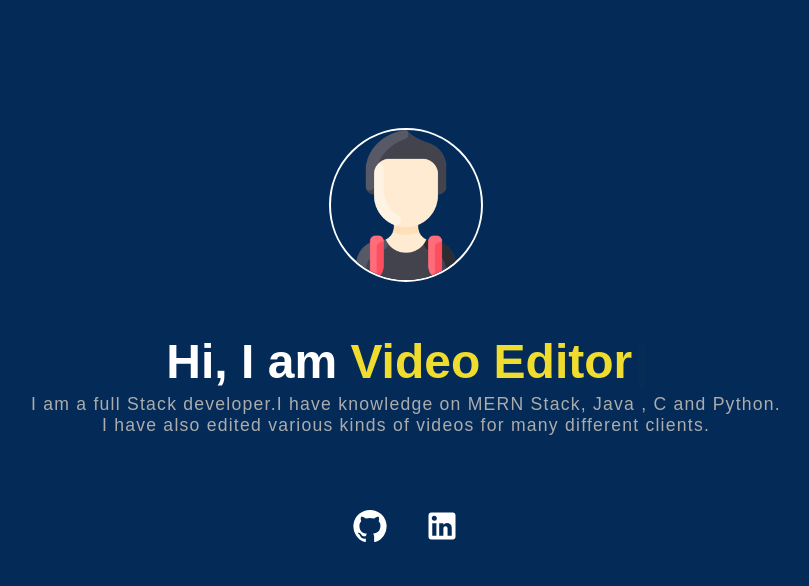
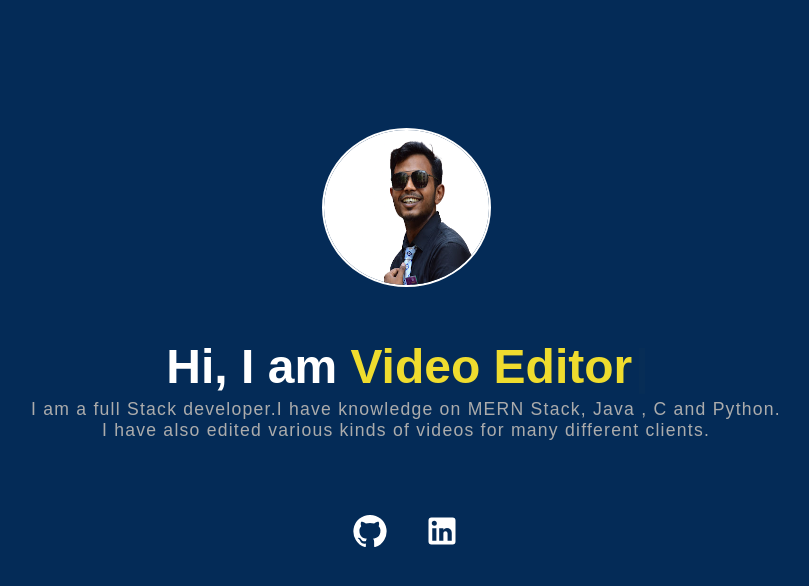
Before and after one commit to coderacademics/Porfolio, a React (Create React App) app: page /Porfolio/intro in a window 1280 px wide. Shown: the top 586 px of the page, without its empty margins (234-1043 px from the left). Built offline with nearby package versions, Linux system fonts and the light colour scheme; a web font is replaced by a local one.

Commit message:
profile-pic-added

```diff
--- a/src/CSS Styling/Introduction.css
+++ b/src/CSS Styling/Introduction.css
@@ -13,10 +13,11 @@
     }
 }
 .profile-pic-container{
-    width: 150px;
-    height: 150px;
+    width: 165px;
+    height: 155px;
     border: 2px solid white;
     border-radius: 50%;
+    background-color: #EFDC2E;
 }
 .myself-intro-container{
     margin-top: 1em;
--- a/src/Components/Introduction.jsx
+++ b/src/Components/Introduction.jsx
@@ -1,7 +1,12 @@
 import React from "react";
 import { Typewriter } from 'react-simple-typewriter';
 import '../CSS Styling/Introduction.css'
-import ProfilePic from '../pictures/profile_pic_sample.png';
+// import ProfilePic from '../pictures/profile_pic_sample.png';
+// import ProfilePic from '../pictures/profile_pic-removebg-preview.png';
+// import ProfilePic from '../pictures/profile_pic_2_no_bg.png';
+// import ProfilePic from '../pictures/IMG_20230814_094745-removebg-preview.png';
+import ProfilePic from '../pictures/profile_pic-removebg-preview (1).png';
+
 import Github from '../pictures/github.png';
 import LinkedIn from '../pictures/linkedIN.png';
 import GitHubIcon from '@mui/icons-material/GitHub';
@@ -9,7 +14,7 @@ import LinkedInIcon from '@mui/icons-material/LinkedIn';
 function Introduction() {
     return <>
         <div className="introduction-container" id="intro">
-            <img className="profile-pic-container" src={ProfilePic} />
+            <img className="profile-pic-container" src={ProfilePic} height={150} width={250}  />
             <h1 className="myself-intro-container">Hi, I am <nbsp />
                 <span className="changing-text"><b>
                     <Typewriter
```
Also changed, not shown: src/pictures/profile_pic-removebg-preview (1).png (added).
